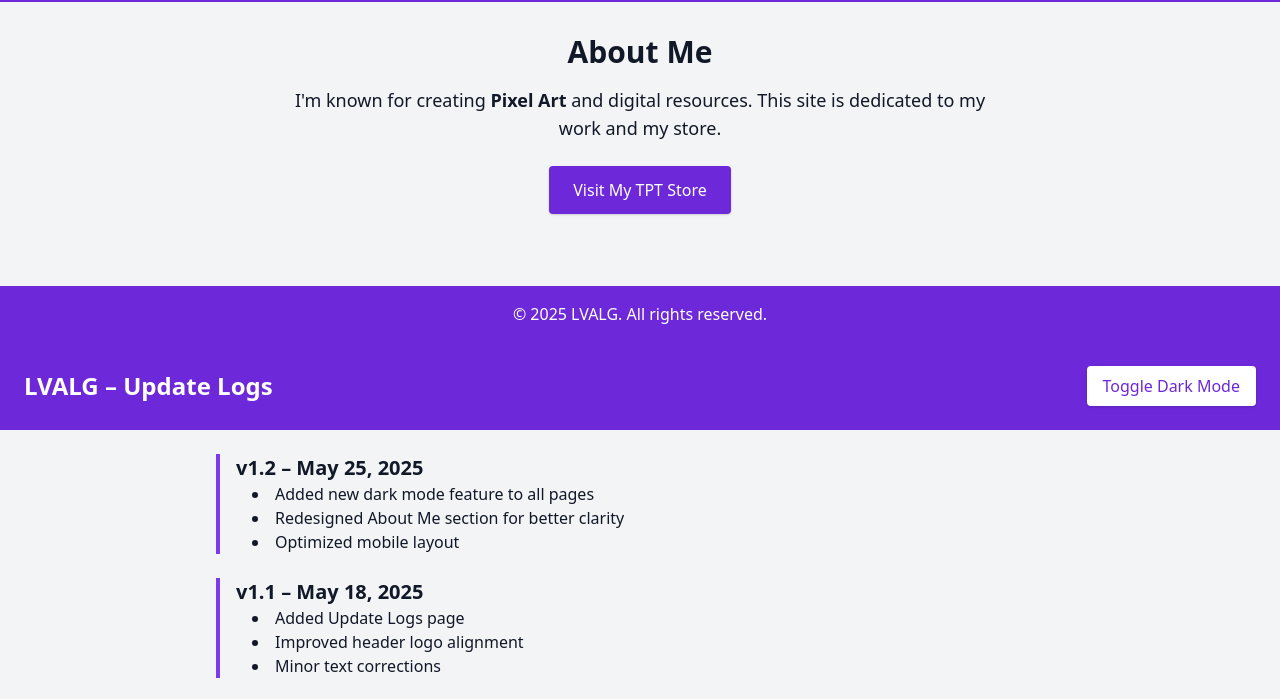
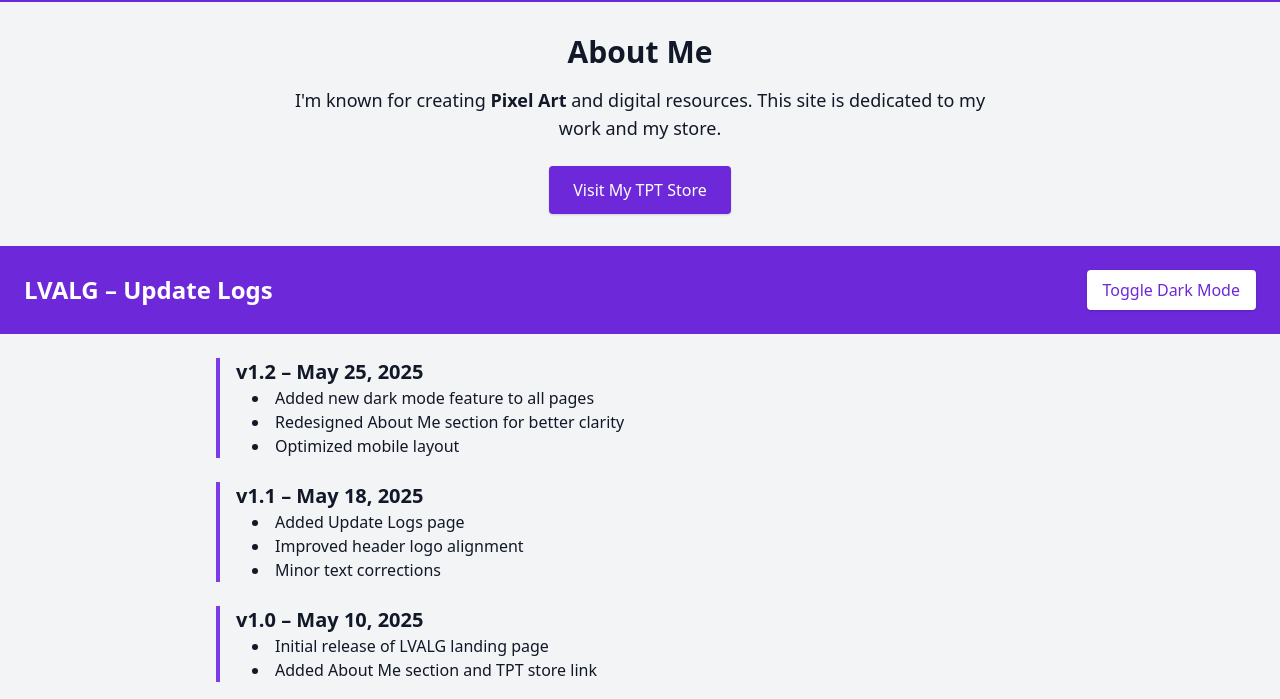
Before and after one commit to offivcd/offivcd.tpt-store.github.io, a plain HTML site: page index.html in a window 1280 px wide. Shown: the part 94-793 px from the top of the page. Drawn offline with nearby package versions, Linux system fonts and the light colour scheme.

Commit message:
Update index.html

```diff
--- a/index.html
+++ b/index.html
@@ -42,10 +42,6 @@
       Visit My TPT Store
     </a>
   </main>
-
-  <footer class="bg-purple-700 dark:bg-purple-800 text-white text-center p-4 mt-10">
-    <p>&copy; 2025 LVALG. All rights reserved.</p>
-  </footer>
 
 </body>
 </html>
```
